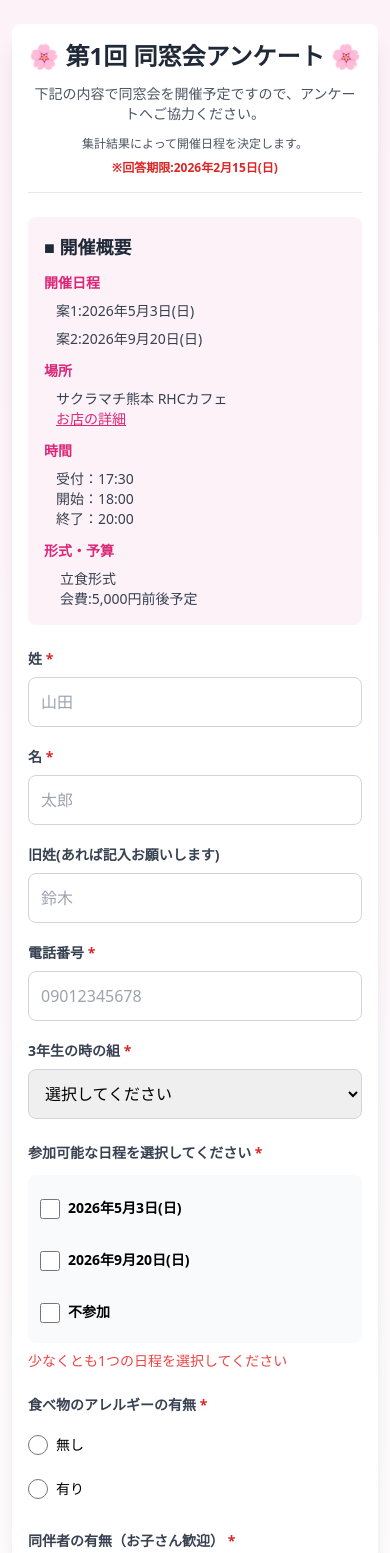
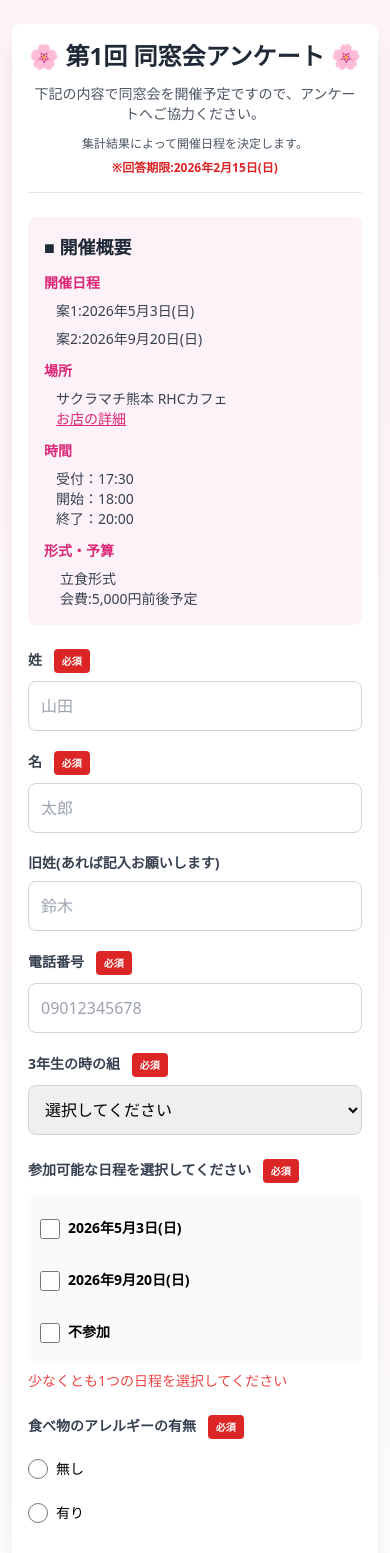
Before and after one commit to Hapiemon/dosokai, a Next.js app: page /form1 in a window 390 px wide. Shown: the top 1553 px of the page. Built offline with nearby package versions, Linux system fonts and the light colour scheme; no server answers; the database is empty.

Commit message:
必須ラベルを追加し、フォームの入力フィールドのスタイルを改善

```diff
--- a/app/components/ResponseForm.tsx
+++ b/app/components/ResponseForm.tsx
@@ -230,7 +230,7 @@ export default function ResponseForm({ formId = 'form1' }: ResponseFormProps) {
             {/* 姓 */}
             <div>
               <label className="block text-sm sm:text-base font-bold text-gray-700 mb-2">
-                姓 <span className="text-red-600">*</span>
+                姓 <span className="ml-2 inline-flex items-center rounded bg-red-600 px-2 py-0.5 text-[10px] sm:text-xs font-bold text-white">必須</span>
               </label>
               <input
                 type="text"
@@ -244,7 +244,7 @@ export default function ResponseForm({ formId = 'form1' }: ResponseFormProps) {
             {/* 名 */}
             <div>
               <label className="block text-sm sm:text-base font-bold text-gray-700 mb-2">
-                名 <span className="text-red-600">*</span>
+                名 <span className="ml-2 inline-flex items-center rounded bg-red-600 px-2 py-0.5 text-[10px] sm:text-xs font-bold text-white">必須</span>
               </label>
               <input
                 type="text"
@@ -272,7 +272,7 @@ export default function ResponseForm({ formId = 'form1' }: ResponseFormProps) {
             {/* 電話番号 */}
             <div>
               <label className="block text-sm sm:text-base font-bold text-gray-700 mb-2">
-                電話番号 <span className="text-red-600">*</span>
+                電話番号 <span className="ml-2 inline-flex items-center rounded bg-red-600 px-2 py-0.5 text-[10px] sm:text-xs font-bold text-white">必須</span>
               </label>
               <input
                 type="tel"
@@ -286,7 +286,7 @@ export default function ResponseForm({ formId = 'form1' }: ResponseFormProps) {
             {/* 組 */}
             <div>
               <label className="block text-sm sm:text-base font-bold text-gray-700 mb-2">
-                3年生の時の組 <span className="text-red-600">*</span>
+                3年生の時の組 <span className="ml-2 inline-flex items-center rounded bg-red-600 px-2 py-0.5 text-[10px] sm:text-xs font-bold text-white">必須</span>
               </label>
               <select
                 value={formData.class}
@@ -306,7 +306,7 @@ export default function ResponseForm({ formId = 'form1' }: ResponseFormProps) {
             {/* 開催日程 */}
             <div className={isForm2 ? 'rounded-xl border border-gray-200 bg-gray-50/50 p-4 sm:p-5' : ''}>
               <label className="block text-sm sm:text-base font-bold text-gray-700 mb-3">
-                {isForm2 ? '参加可否を選択してください' : '参加可能な日程を選択してください'} <span className="text-red-600">*</span>
+                {isForm2 ? '参加可否を選択してください' : '参加可能な日程を選択してください'} <span className="ml-2 inline-flex items-center rounded bg-red-600 px-2 py-0.5 text-[10px] sm:text-xs font-bold text-white">必須</span>
               </label>
               <div className="space-y-3 sm:space-y-3 bg-gray-50 p-3 sm:p-4 rounded-lg">
                 {!isForm2 && (
@@ -392,7 +392,7 @@ export default function ResponseForm({ formId = 'form1' }: ResponseFormProps) {
             {/* アレルギー */}
             <div className={isForm2 ? 'rounded-xl border border-gray-200 bg-gray-50/50 p-4 sm:p-5' : ''}>
               <label className="block text-sm sm:text-base font-bold text-gray-700 mb-3">
-                食べ物のアレルギーの有無 <span className="text-red-600">*</span>
+                食べ物のアレルギーの有無 <span className="ml-2 inline-flex items-center rounded bg-red-600 px-2 py-0.5 text-[10px] sm:text-xs font-bold text-white">必須</span>
               </label>
               <div className="space-y-2 sm:space-y-3">
                 <label className="flex items-center cursor-pointer p-2 sm:p-0 -mx-2 sm:mx-0 rounded hover:bg-gray-100 sm:hover:bg-transparent">
@@ -430,7 +430,7 @@ export default function ResponseForm({ formId = 'form1' }: ResponseFormProps) {
             {/* 同伴者 */}
             <div className={isForm2 ? 'rounded-xl border border-gray-200 bg-gray-50/50 p-4 sm:p-5' : ''}>
               <label className="block text-sm sm:text-base font-bold text-gray-700 mb-3">
-                同伴者の有無（お子さん歓迎） <span className="text-red-600">*</span>
+                同伴者の有無（お子さん歓迎） <span className="ml-2 inline-flex items-center rounded bg-red-600 px-2 py-0.5 text-[10px] sm:text-xs font-bold text-white">必須</span>
               </label>
               <div className="space-y-2 sm:space-y-3">
                 <label className="flex items-center cursor-pointer p-2 sm:p-0 -mx-2 sm:mx-0 rounded hover:bg-gray-100 sm:hover:bg-transparent">
@@ -466,7 +466,7 @@ export default function ResponseForm({ formId = 'form1' }: ResponseFormProps) {
                 <div className="mt-4 space-y-4">
                   <div>
                     <label className="block text-sm sm:text-base font-bold text-gray-700 mb-2">
-                      大人の人数 <span className="text-red-600">*</span>
+                      大人の人数 <span className="ml-2 inline-flex items-center rounded bg-red-600 px-2 py-0.5 text-[10px] sm:text-xs font-bold text-white">必須</span>
                       <span className="ml-2 text-xs text-gray-500">※参加費がかかります。</span>
                     </label>
                     <select
@@ -485,7 +485,7 @@ export default function ResponseForm({ formId = 'form1' }: ResponseFormProps) {
 
                   <div>
                     <label className="block text-sm sm:text-base font-bold text-gray-700 mb-2">
-                      子供の人数 <span className="text-red-600">*</span>
+                      子供の人数 <span className="ml-2 inline-flex items-center rounded bg-red-600 px-2 py-0.5 text-[10px] sm:text-xs font-bold text-white">必須</span>
                       <span className="ml-2 text-xs text-gray-500">※無料</span>
                     </label>
                     <select
```
